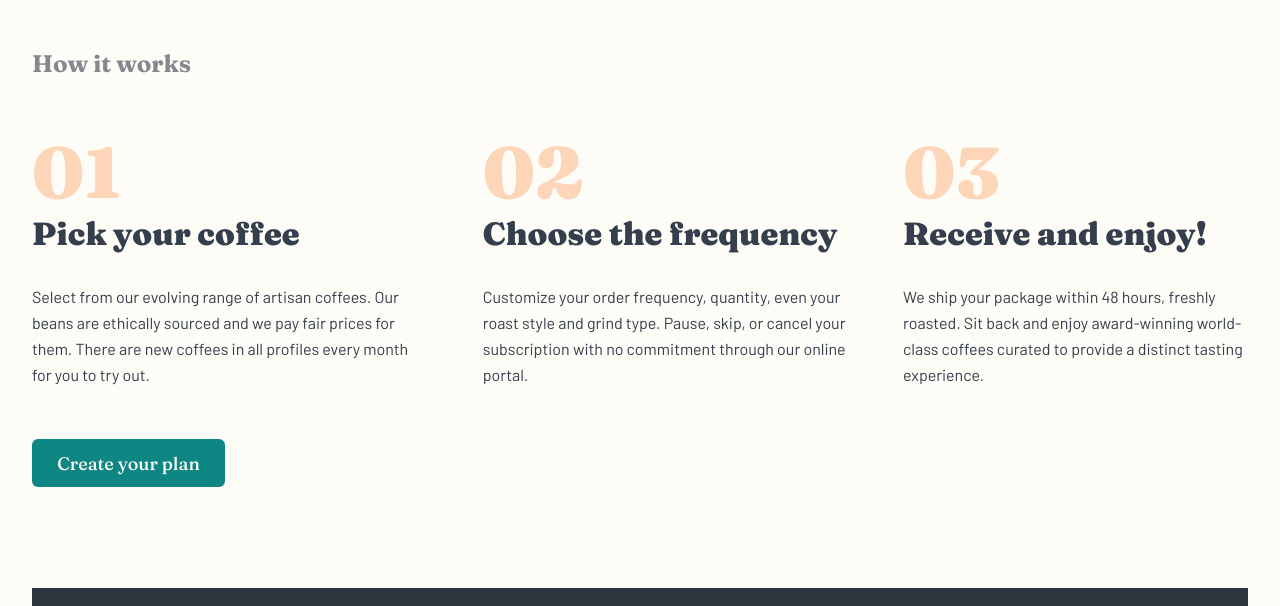
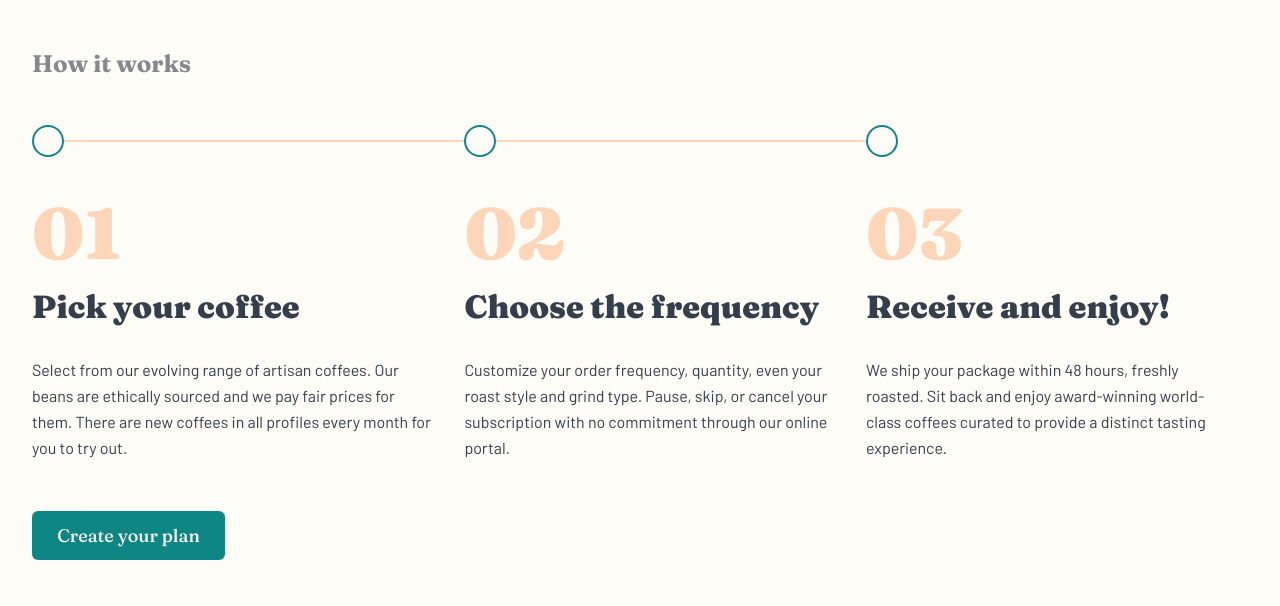
Before and after one commit to btaylor13/coffeeroasters-subscriptionFEM, a website: page index.html in a window 1280 px wide. Shown: the part 1900-2506 px from the top of the page. Drawn offline with Linux system fonts and the light colour scheme.

Commit message:
made the line decor in the how it works section :)

```diff
--- a/index.html
+++ b/index.html
@@ -221,11 +221,15 @@
       <!-- HOW IT WORKS SECTION -->
       <section class="how">
         <h4 class="how__heading heading-4">How it works</h4>
-        <div class="how__line-decor"></div>
+
         <!-- HOW STEPS CONTAINER -->
         <div class="how__steps-container">
           <!-- STEP 01 -->
-          <div class="how__item">
+          <div class="how__item how__item--1">
+            <div class="how__line-decor">
+              <div class="how__line how__line--1"></div>
+              <div class="how__circle-shape"></div>
+            </div>
             <span class="how__item-number">01</span>
             <h3 class="how__item-heading heading-3">Pick your coffee</h3>
             <p class="how__item-description body-text">
@@ -236,6 +240,10 @@
           </div>
           <!-- STEP 02 -->
           <div class="how__item">
+            <div class="how__line-decor">
+              <div class="how__line how__line--2"></div>
+              <div class="how__circle-shape"></div>
+            </div>
             <span class="how__item-number">02</span>
             <h3 class="how__item-heading heading-3">Choose the frequency</h3>
             <p class="how__item-description body-text">
@@ -246,6 +254,10 @@
           </div>
           <!-- STEP 03 -->
           <div class="how__item">
+            <div class="how__line-decor">
+              <div class="how__line how__line--3"></div>
+              <div class="how__circle-shape"></div>
+            </div>
             <span class="how__item-number">03</span>
             <h3 class="how__item-heading heading-3">Receive and enjoy!</h3>
             <p class="how__item-description body-text">
--- a/sass/_footer.scss
+++ b/sass/_footer.scss
@@ -54,8 +54,8 @@
     }
     &-icon {
       &:hover {
-        filter: invert(10%) brightness(0.8) saturate(0.8) sepia(190%)
-          grayscale(30%);
+        filter: invert(0.2) sepia(0.5) saturate(1) hue-rotate(334.8deg)
+          brightness(0.96);
       }
     }
   }
--- a/sass/_howitworks.scss
+++ b/sass/_howitworks.scss
@@ -10,17 +10,47 @@
     margin-bottom: 3rem;
   }
   &__line-decor {
+    margin-bottom: 2rem;
+  }
+
+  &__line {
+    display: inline-block;
+    width: 110%;
+    margin-left: 1.3rem;
+
+    border-top: 2px solid $color-orange-pale;
+
+    &--1 {
+    }
+    &--2 {
+    }
+    &--3 {
+      border-top: 0.2px solid transparent;
+    }
+  }
+
+  &__circle-shape {
+    width: 2rem;
+    height: 2rem;
+    border-radius: 50%;
+    border: 2px solid $color-cyan-dark;
+    margin-top: -1.3rem;
+    background: $color-cream-light;
+    z-index: 2000;
+    position: relative;
   }
   &__steps-container {
     display: flex;
-    column-gap: 3.5rem;
   }
   &__item {
+    padding-right: 2rem;
     &-number {
       color: $color-orange-pale;
       font-family: $ff-display;
       font-size: 4.5rem;
       font-weight: 900;
+      display: inline-block;
+      margin-bottom: 0.7rem;
     }
 
     &-heading {
@@ -54,9 +84,9 @@
     &__line-decor {
     }
     &__steps-container {
-      column-gap: 2rem;
     }
     &__item {
+      margin-bottom: 2.7rem;
       &-number {
         font-size: 4.5rem;
       }
@@ -79,18 +109,20 @@
     flex-direction: column;
     justify-content: center;
     align-items: center;
-    margin-top: 0;
     &__heading {
       text-align: center;
     }
+
     &__line-decor {
+      display: none;
     }
+
     &__steps-container {
       flex-direction: column;
       text-align: center;
-      row-gap: 3rem;
     }
     &__item {
+      padding-right: 0;
       &-number {
         font-size: 4.5rem;
       }
```
Also changed, not shown: styles.css.
